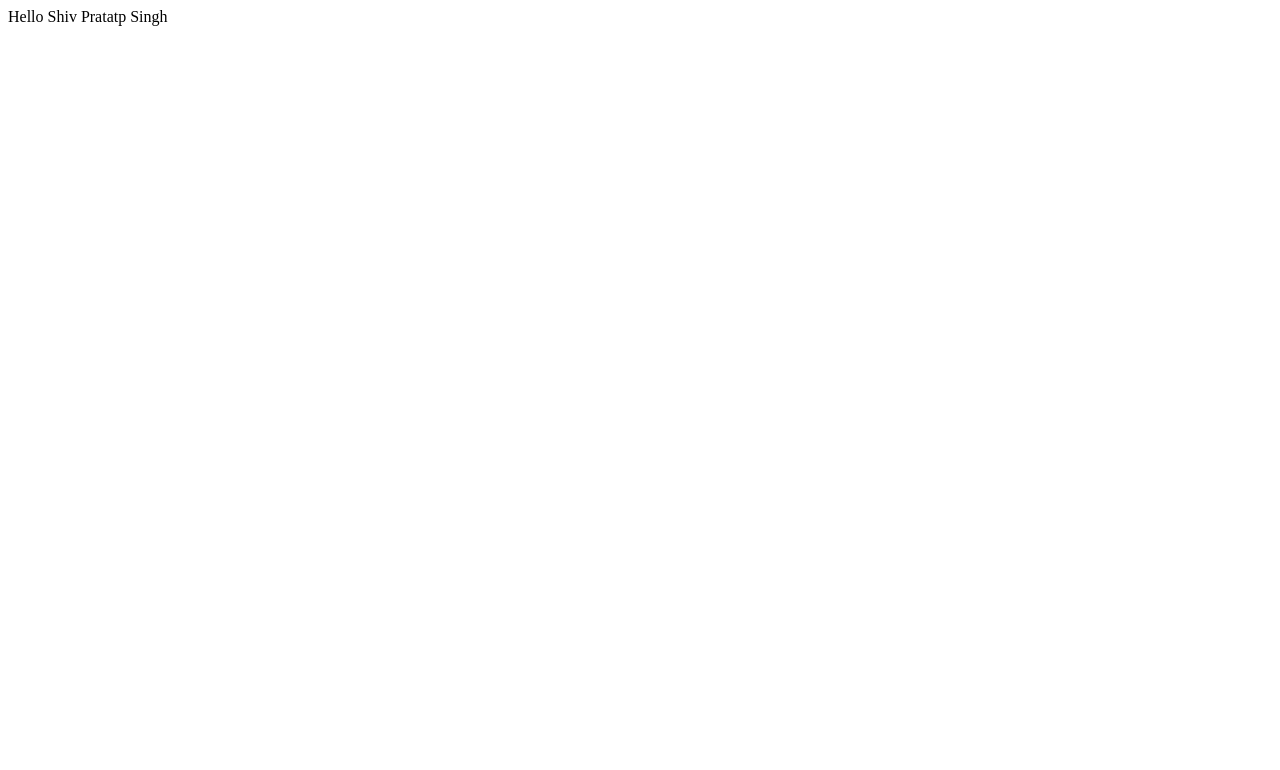
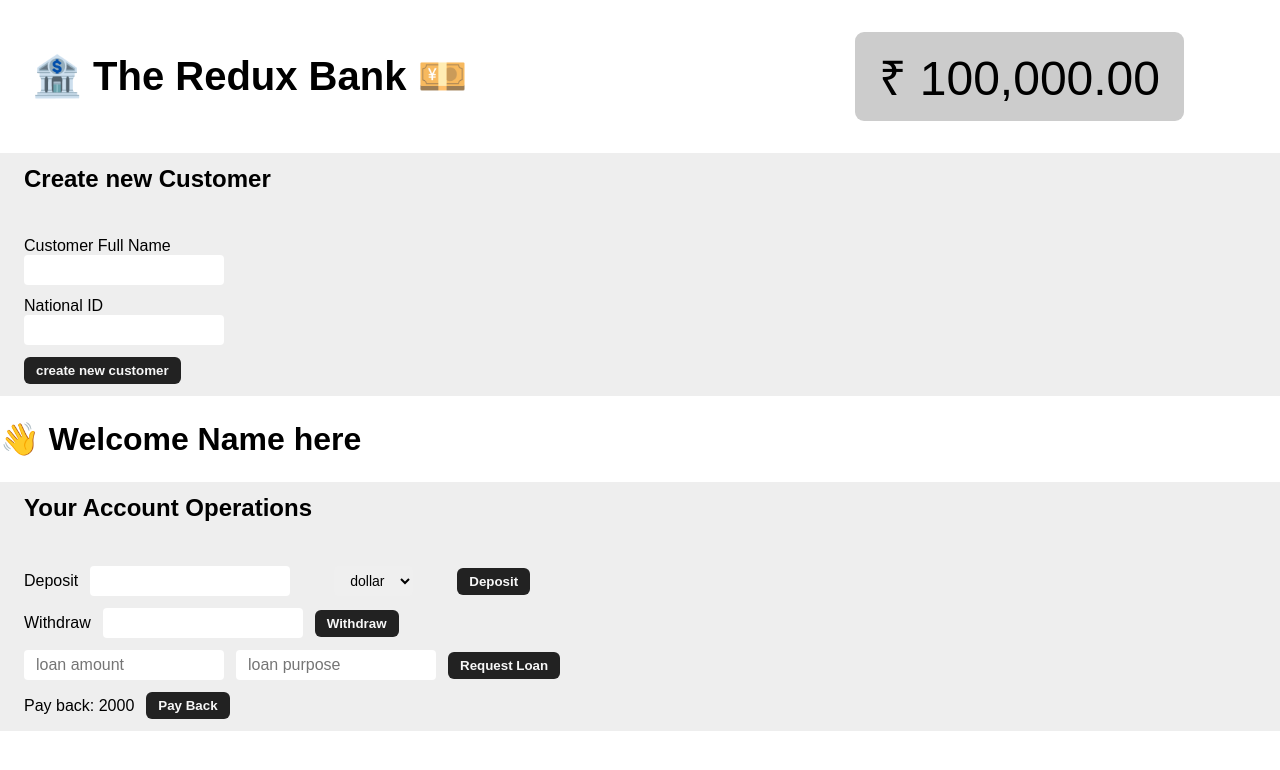
Before and after one commit to shivPosted/bank-app-redux, a React (Vite) app: page / in a window 1280 px wide. Shown: the top 770 px of the page. Built offline with nearby package versions, Linux system fonts and the light colour scheme.

Commit message:
building static layout for the redux-bank

```diff
--- a/src/App.jsx
+++ b/src/App.jsx
@@ -1,8 +1,19 @@
 import { useSelector } from "react-redux";
+import Header from "./components/Header";
+import "./style.css";
+import NewCustomer from "./features/customers/NewCustomer";
+import AccountOps from "./features/accounts/AccountOps";
+import Greetings from "./components/Greetings";
 
 function App() {
-  const customer = useSelector((store) => store.customer);
-  return <div>Hello {customer.fullName}</div>;
+  return (
+    <>
+      <Header />
+      <NewCustomer />
+      <Greetings />
+      <AccountOps />
+    </>
+  );
 }
 
 export default App;
--- /dev/null
+++ b/src/components/Greetings.jsx
@@ -0,0 +1,5 @@
+import React from "react";
+
+export default function Greetings() {
+  return <div className="greetings">👋 Welcome Name here</div>;
+}
--- /dev/null
+++ b/src/components/Header.jsx
@@ -0,0 +1,11 @@
+import Logo from "./Logo";
+import TopBalance from "./TopBalance";
+
+export default function Header() {
+  return (
+    <header>
+      <Logo />
+      <TopBalance />
+    </header>
+  );
+}
--- /dev/null
+++ b/src/components/Logo.jsx
@@ -0,0 +1,3 @@
+export default function Logo() {
+  return <h1>🏦 The Redux Bank 💴</h1>;
+}
--- /dev/null
+++ b/src/components/TopBalance.jsx
@@ -0,0 +1,5 @@
+import React from "react";
+
+export default function TopBalance() {
+  return <div className="top-balance-bar">&#8377; 100,000.00 </div>;
+}
--- /dev/null
+++ b/src/features/accounts/AccountOps.jsx
@@ -0,0 +1,36 @@
+import React from "react";
+
+export default function AccountOps() {
+  return (
+    <section className="account-ops-section">
+      <h2>Your Account Operations</h2>
+      <div className="deposit-section">
+        <label htmlFor="deposit">Deposit</label>
+        <input type="text" id="deposit" />
+        <select name="currency-selector" id="">
+          <option value="us-dollar">dollar</option>
+          <option value="us-dollar">dollar</option>
+          <option value="us-dollar">dollar</option>
+          <option value="us-dollar">dollar</option>
+        </select>
+        <button>Deposit</button>
+      </div>
+      <div className="withdraw-section">
+        <label htmlFor="withdraw">Withdraw</label>
+        <input type="text" id="withdraw" />
+        <button>Withdraw</button>
+      </div>
+      <div className="payloan-section">
+        <input type="text" placeholder="loan amount" />
+        <input type="text" placeholder="loan purpose" />
+        <button>Request Loan</button>
+      </div>
+      <div className="requestloan-section">
+        <p>
+          Pay back: <span>2000</span>
+        </p>
+        <button>Pay Back</button>
+      </div>
+    </section>
+  );
+}
--- /dev/null
+++ b/src/features/customers/NewCustomer.jsx
@@ -0,0 +1,12 @@
+export default function NewCustomer() {
+  return (
+    <section className="new-customer-create">
+      <h2>Create new Customer</h2>
+      <label htmlFor="full-name">Customer Full Name</label>
+      <input type="text" id="full-name" />
+      <label htmlFor="NID">National ID</label>
+      <input type="text" id="NID" />
+      <button>create new customer</button>
+    </section>
+  );
+}
--- /dev/null
+++ b/src/style.css
@@ -0,0 +1,94 @@
+* {
+  margin: 0;
+  padding: 0;
+  box-sizing: border-box;
+}
+
+html,
+body {
+  height: 100%;
+  width: 100%;
+  font-family: sans-serif;
+  font-size: 62.5%;
+}
+
+input {
+  max-width: 20rem;
+  font-size: 1.6rem;
+  padding: 0.6rem 1.2rem;
+  outline: none;
+  border: none;
+  border-radius: 4px;
+}
+select {
+  border-radius: 4px;
+  padding: 0.6rem 1.2rem;
+  font-size: 1.4rem;
+  outline: none;
+  border: none;
+  margin-inline: 3.2rem;
+}
+h2 {
+  font-size: 2.4rem;
+  margin-bottom: 3.2rem;
+}
+h1 {
+  font-size: 4rem;
+}
+
+header {
+  max-width: 90%;
+  margin: 3.2rem;
+  display: flex;
+  justify-content: space-between;
+  align-items: center;
+}
+button {
+  border: none;
+  outline: none;
+  background-color: #222;
+  color: #f7f7f7;
+  border-radius: 6px;
+  padding: 0.6rem 1.2rem;
+  width: fit-content;
+  font-weight: 700;
+  cursor: pointer;
+  transition: all 0.3s ease-in;
+}
+button:hover {
+  background-color: #444;
+}
+
+.top-balance-bar {
+  font-size: 4.8rem;
+  background-color: #ccc;
+  padding: 1.2rem 2.4rem;
+  border-radius: 9px;
+}
+
+.new-customer-create,
+.account-ops-section {
+  display: flex;
+  flex-direction: column;
+  background-color: #eee;
+  font-size: 1.6rem;
+  padding: 1.2rem 2.4rem;
+}
+.new-customer-create label,
+.new-customer-create button {
+  margin-top: 1.2rem;
+}
+.account-ops-section {
+  gap: 1.2rem;
+}
+
+.account-ops-section div {
+  display: flex;
+  gap: 1.2rem;
+  align-items: center;
+}
+.greetings {
+  font-size: 3.2rem;
+  font-weight: 600;
+  margin-block: 2.4rem;
+}
```
